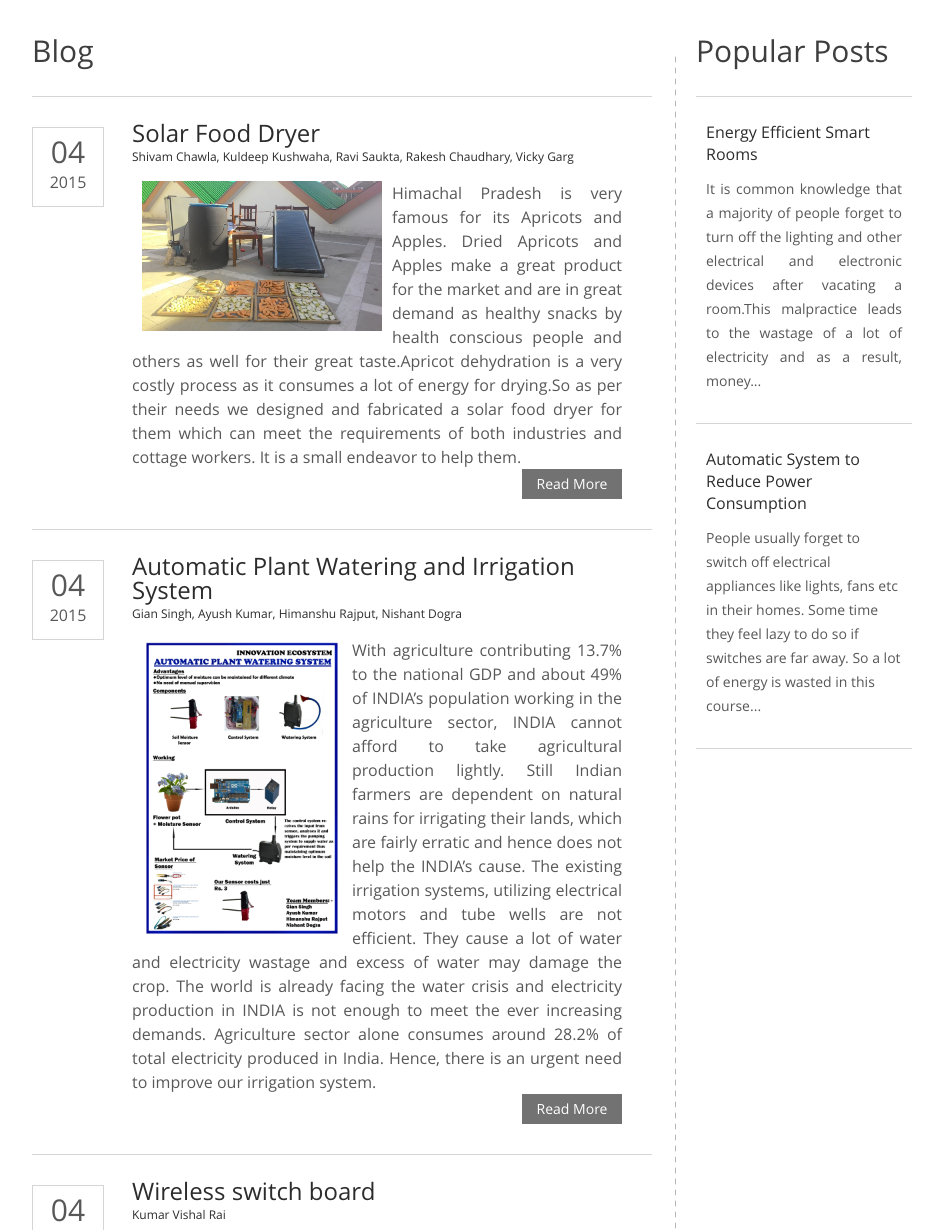
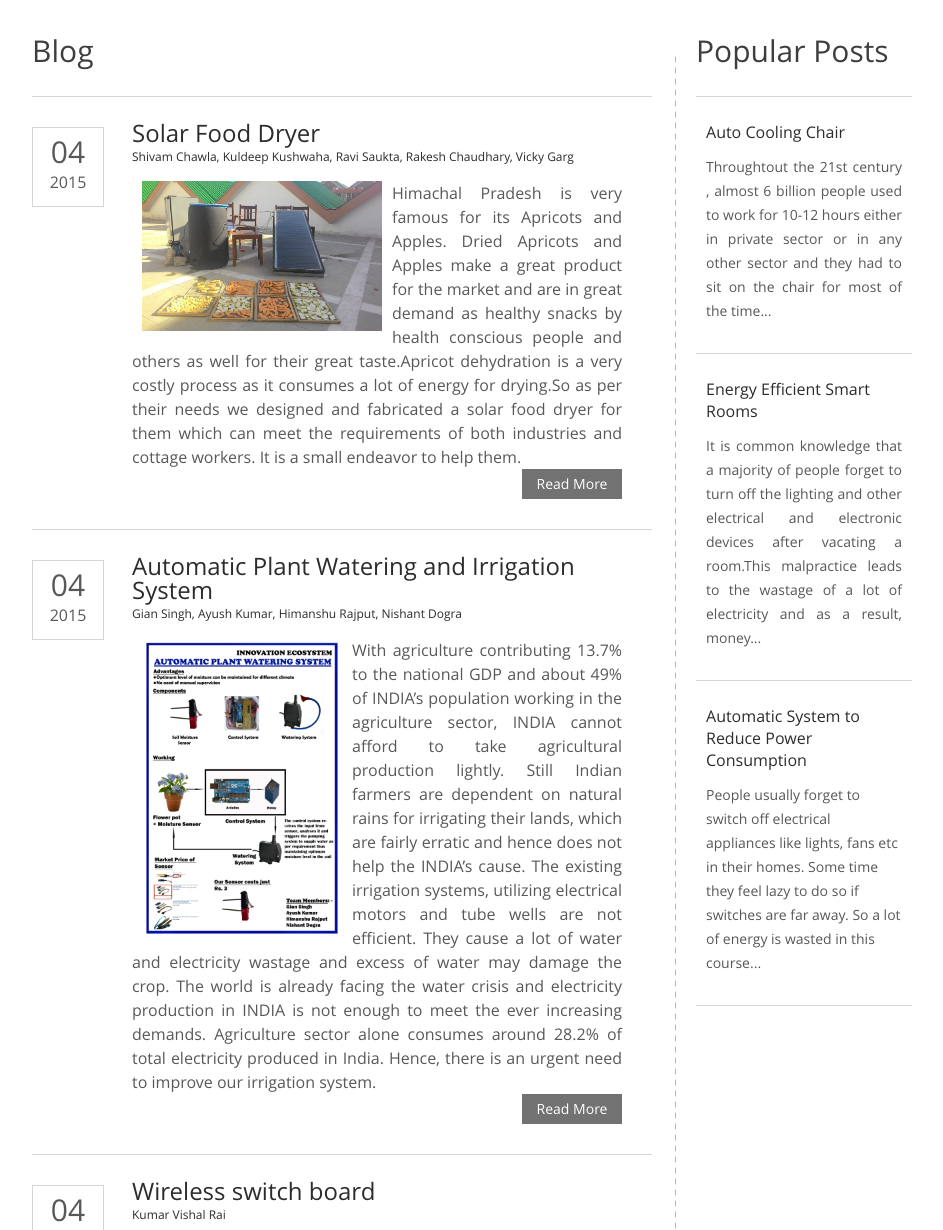
Before and after one commit to arunnK/eco_inn_website, a Django app: page /blog in a window 1280 px wide. Shown: the part 174-1404 px from the top of the page, without its empty margins (168-1111 px from the left). Run offline with Django 3.2, Linux system fonts and the light colour scheme.

Commit message:
Added Post5

```diff
--- a/blog/templates/blog/blog.html
+++ b/blog/templates/blog/blog.html
@@ -69,19 +69,19 @@ Blog-Innovation Ecosystem
 						It is common knowledge that a majority of people forget to turn off the lighting and other electrical and electronic devices after vacating a room.This malpractice leads to the wastage of a lot of electricity and as a result, money.This project has been prototyped as a functional energy saving electronic device which will automatically cut off power to the room if the occupancy in the room is zero.<span><a href="/post4" class="more">Read More</a></span>
 					</p>
 				</li>
-				<!--<li>
+				<li>
 					<div class="date">
 						<p>
 							<span>04</span>
 							2015
 						</p>
 					</div>
-					<h2>Auto Thermal Chair<br /><span>Raman Kant, Rachit Upadhyay</span></h2>
+					<h2>Auto Cooling Chair<br /><span>Raman Kant, Rachit Upadhyay</span></h2>
 					<p align="justify">
-						<!--<img src="../../static/blog/images/post2.png" alt="Img" height="300" width="200" align="left" hspace="10">
-						In today’s life the work is totally depended on machines and workers have to sit on a chair to command those heavy duty machines for a long time and due to uncomfortability on that chair the workers have to suffer from different problems like back pain, neck pain or survical or spondylitis and has to suffer from those deadl pain for life long period .to solve all these problems of pain ,  a special type of chair come in light , called  as Auto thermal Chair.<span><a href="/post5" class="more">Read More</a></span>
+						<img src="../../static/blog/images/post51.png" alt="Img" height="300" width="200" align="left" hspace="10">
+						Throughtout   the 21st  century ,  almost 6 billion people  used to work for  10-12 hours either in private sector or in any other sector and they had to sit on the chair for most of the time.Sitting on a chair for a long time either in working hours  or in meetings makes the employees or clients uncomfortable and  irritated due to sweating in their thighs, back and bottom part.Basicallly every part of the body that is in direct contact with chair.<span><a href="/post5" class="more">Read More</a></span>
 					</p>
-				</li>-->
+				</li>
 				<li>
 					<div class="date">
 						<p>
@@ -100,12 +100,12 @@ Blog-Innovation Ecosystem
 		<div class="sidebar">
 			<h1>Popular Posts</h1>
 			<ul class="posts">
-				<!--<li>
-					<h4 class="title"><a href="/post5">Auto Thermal Chair</a></h4>
+				<li>
+					<h4 class="title"><a href="/post5">Auto Cooling Chair</a></h4>
 					<p align="justify">
-						In today’s life the work is totally depended on machines and workers have to sit on a chair to command those heavy duty machines for a long time and due to uncomfortability on that chair the workers have to suffer from different problems like back pain, neck pain...
+						Throughtout   the 21st  century ,  almost 6 billion people  used to work for  10-12 hours either in private sector or in any other sector and they had to sit on the chair for most of the time...
 					</p>
-				</li>-->
+				</li>
 				<li>
 					<h4 class="title"><a href="/post4">Energy Efficient Smart Rooms</a></h4>
 					<p align="justify">
--- a/pages/templates/pages/problemstatements.html
+++ b/pages/templates/pages/problemstatements.html
@@ -40,7 +40,7 @@ About-Innovation Ecosystem
 						<a href="/post4">Energy Efficient Smart Rooms</a>
 					</li>
 					<li>
-						<a href="/post5">Auto Thermal Chair</a>
+						<a href="/post5">Auto Cooling Chair</a>
 					</li>
 					<li>
 						<a href="/post6">Automatic System to Reduce Power Consumption</a>
```
Also changed, not shown: blog/templates/blog/post5.html (+10 -11 lines), blog/static/blog/images/post51.png (added), blog/static/blog/images/post52.png (added).
